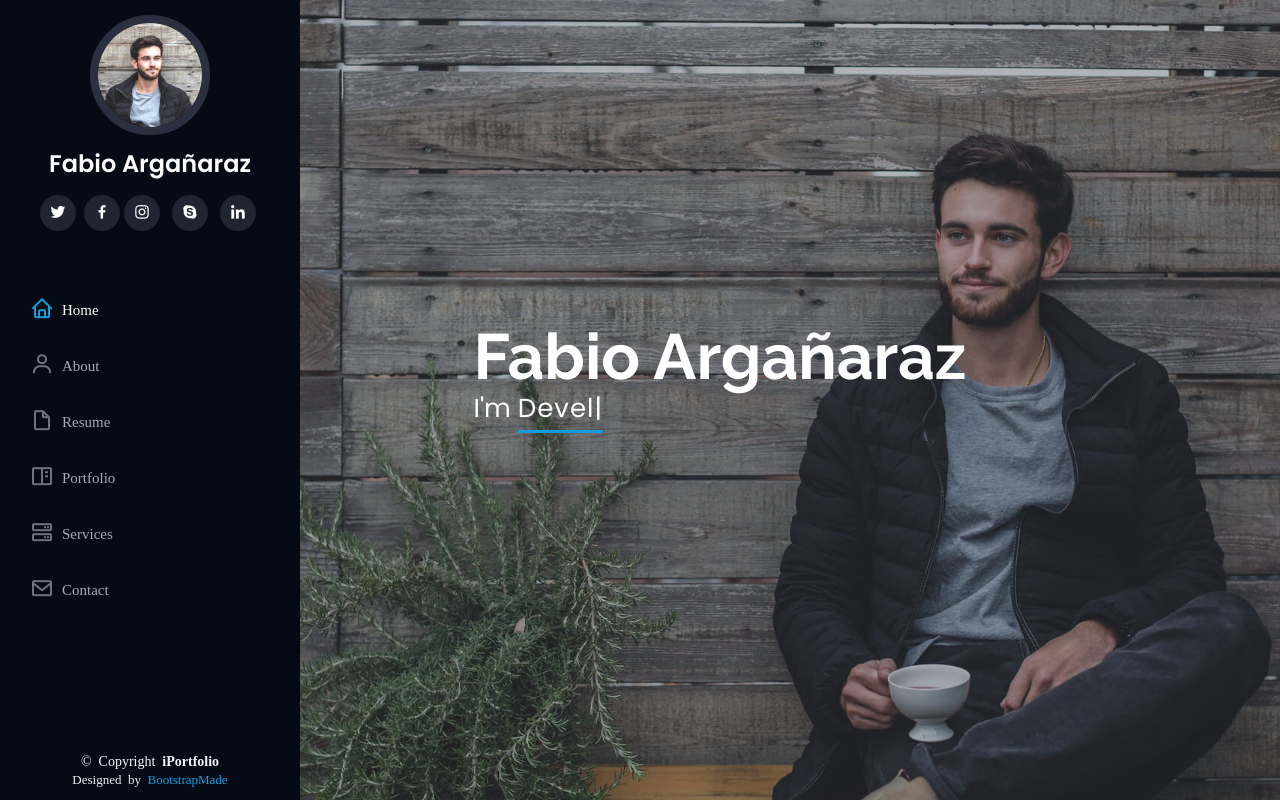
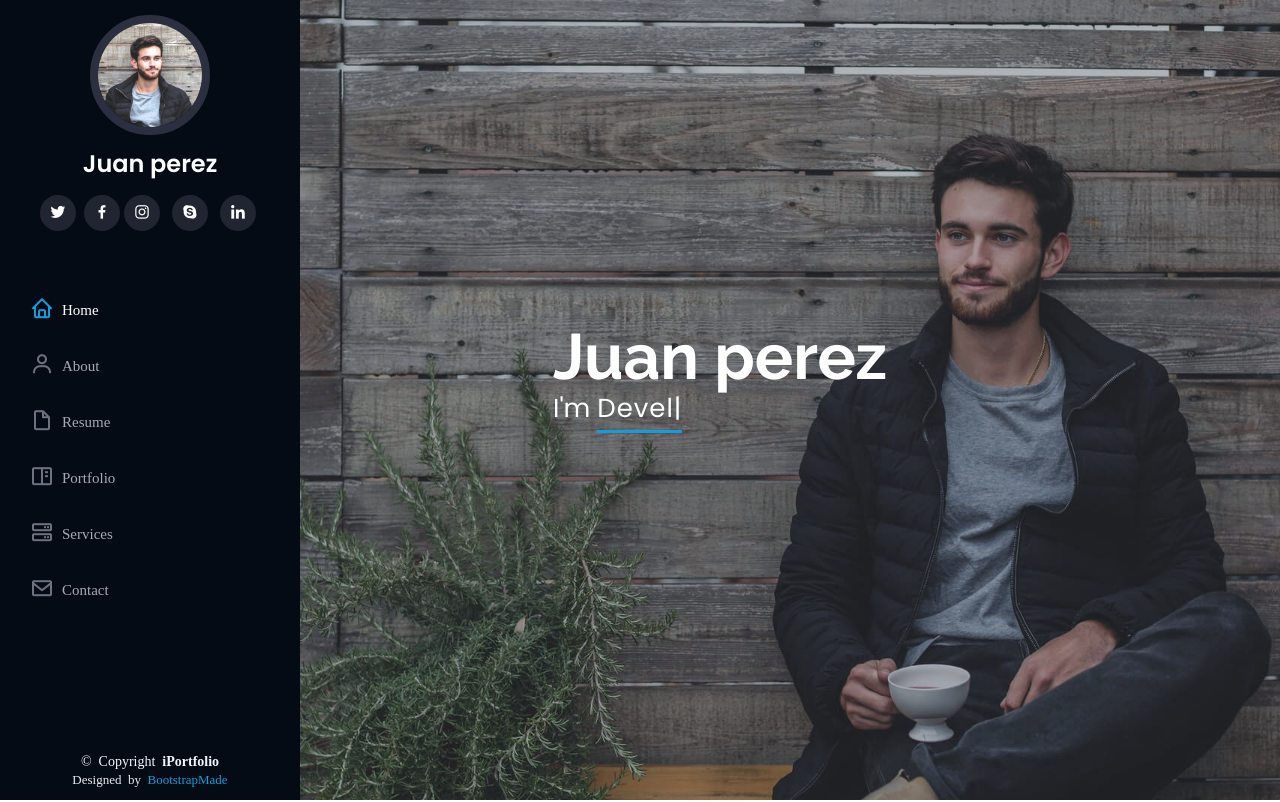
Before and after one commit to Moenni/MyPortfolio, a plain HTML site: page index.html in a window 1280 px wide. Shown: the top 802 px of the page. Drawn offline with nearby package versions, Linux system fonts and the light colour scheme.

Commit message:
Cambie mi nombre por juan perez

```diff
--- a/index.html
+++ b/index.html
@@ -46,7 +46,7 @@
 
       <div class="profile">
         <img src="assets/img/profile-img.jpg" alt="" class="img-fluid rounded-circle">
-        <h1 class="text-light"><a href="index.html">Fabio Argañaraz</a></h1>
+        <h1 class="text-light"><a href="index.html">Juan perez</a></h1>
         <div class="social-links mt-3 text-center">
           <a href="twitter.com/fabiodrizzt" class="twitter"><i class="bx bxl-twitter"></i></a>
           <a href="fb.com/fabiodrizzt" class="fb"><i class="bx bxlfacebook"><i class="bx bxl-facebook"></i></a>
@@ -72,7 +72,7 @@
   <!-- ======= Hero Section ======= -->
   <section id="hero" class="d-flex flex-column justify-content-center align-items-center">
     <div class="hero-container" data-aos="fade-in">
-      <h1>Fabio Argañaraz</h1>
+      <h1>Juan perez</h1>
       <p>I'm <span class="typed" data-typed-items="Designer, Developer, Freelancer, Photographer"></span></p>
     </div>
   </section><!-- End Hero -->
@@ -253,7 +253,7 @@
           <div class="col-lg-6" data-aos="fade-up">
             <h3 class="resume-title">Sumary</h3>
             <div class="resume-item pb-0">
-              <h4>Fabio Argañaraz</h4>
+              <h4>Juan perez</h4>
               <p><em>Innovative and deadline-driven Graphic Designer with 3+ years of experience designing and developing user-centered digital/print marketing material from initial concept to final, polished deliverable.</em></p>
               <ul>
                 <li>Portland par 127,Orlando, FL</li>
```
Also changed, not shown: inner-page.html (+1 -1 lines), portfolio-details.html (+1 -1 lines).
